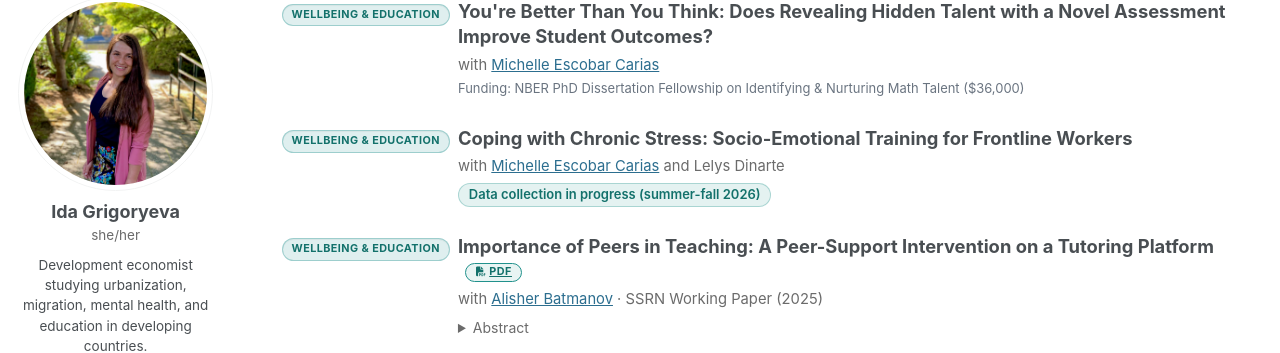
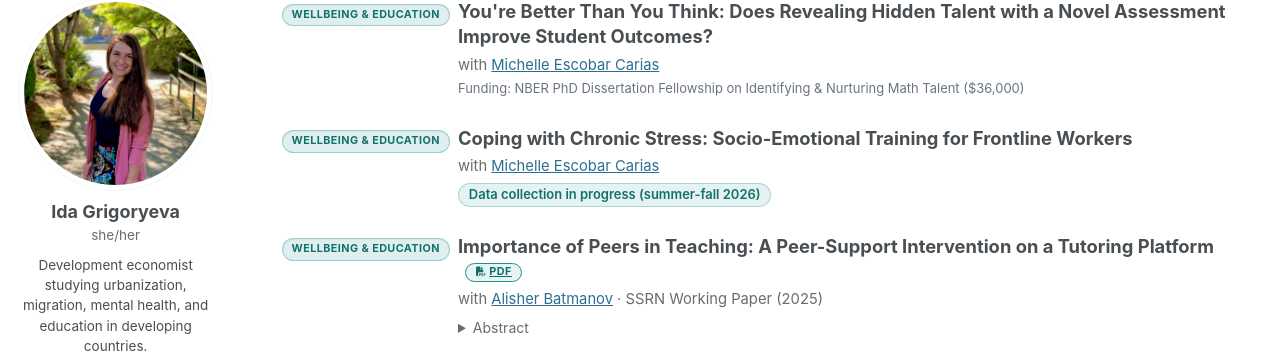
Before and after one commit to idagri/idagri.github.io, a Jekyll site: the page built from _pages/research.md, in a window 1280 px wide and 900 px high, scrolled down 2216 px. Shown: the part 103-456 px from the top of the window. Built offline with Jekyll 4.4.1, drawn with Linux system fonts in a browser that asks for light colours; some web fonts are replaced; a script that is not in the unit is left out.

Commit message:
Sync CV to site: Guatemala project retitled to "Coping with Chronic Stress: Socio-Emotional Training for Frontline Workers" + data-collection status, add meta-reproduction WIP paper; drop Lelys Dinarte from the Guatemala project on both docs (no longer a co-author). Re-export CV PDF.
Co-Authored-By: Claude Opus 4.8 <noreply@anthropic.com>

```diff
--- a/_pages/research.md
+++ b/_pages/research.md
@@ -201,7 +201,7 @@ My work studies how people and places develop: how cities grow and absorb migran
 <div class="pub-tag"><span class="tag well">Wellbeing &amp; Education</span></div>
 <div class="pub-body">
 <p class="pub-title">Coping with Chronic Stress: Socio-Emotional Training for Frontline Workers</p>
-<p class="pub-meta">with <a href="https://sites.google.com/view/michelleescobar/main">Michelle Escobar Carias</a> and Lelys Dinarte</p>
+<p class="pub-meta">with <a href="https://sites.google.com/view/michelleescobar/main">Michelle Escobar Carias</a></p>
 <p class="pub-status">Data collection in progress (summer-fall 2026)</p>
 </div>
 </div>
```
Also changed, not shown: 1 other file.
